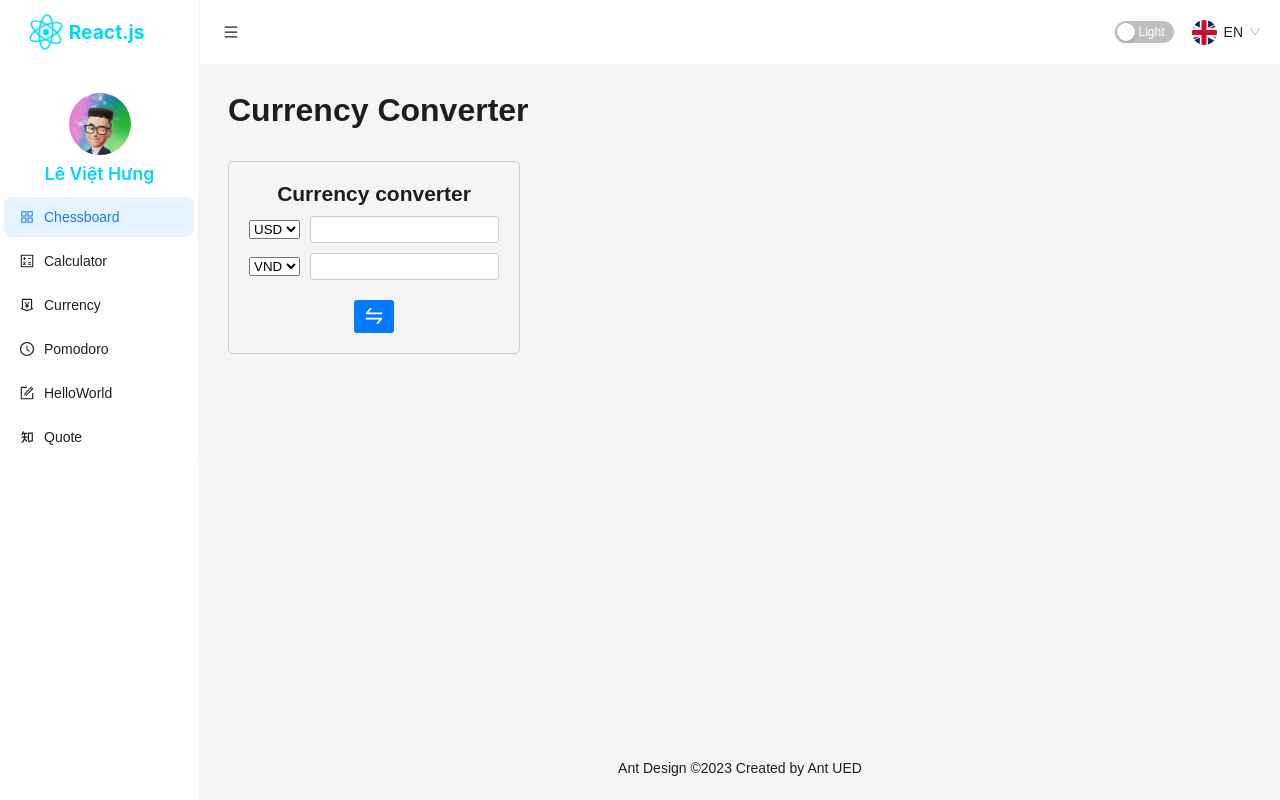
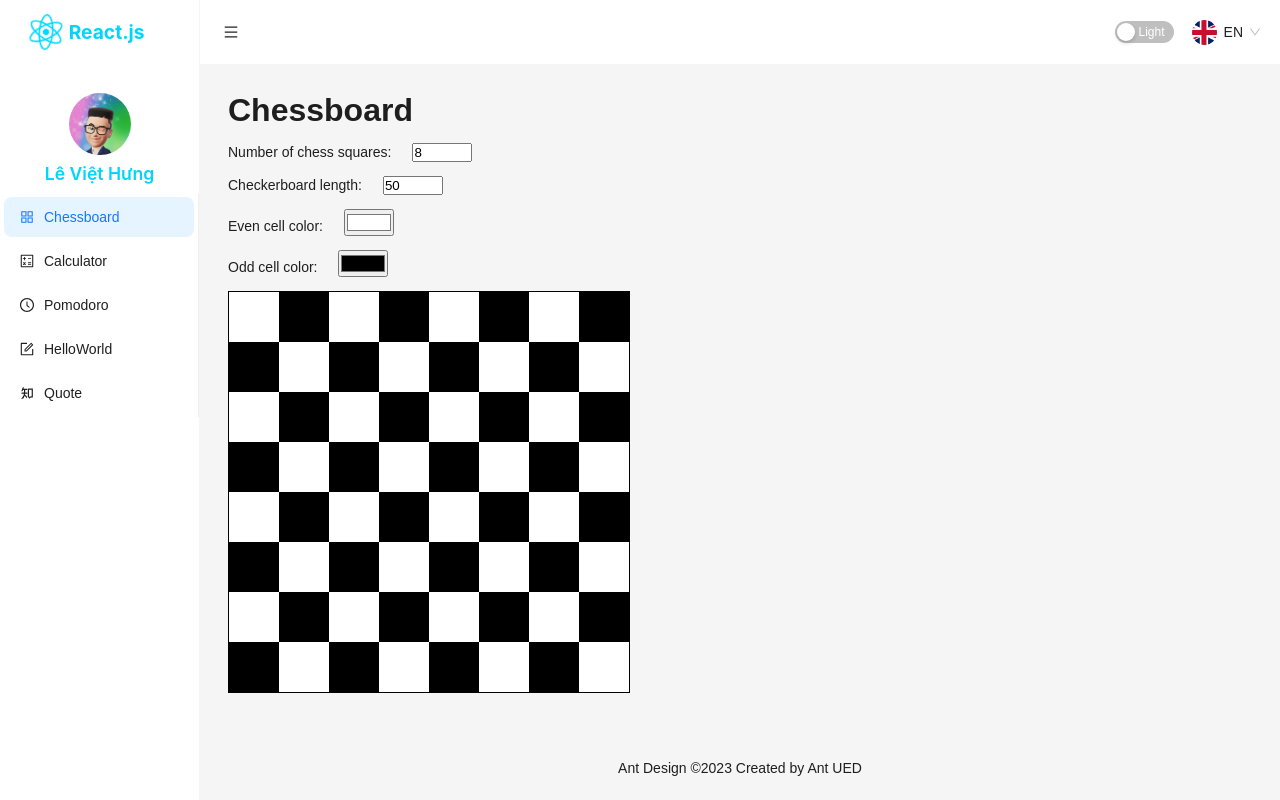
Before and after one commit to hungdz2k1/React.js, a React (Vite) app: page /currency in a window 1280 px wide. Built offline with nearby package versions, Linux system fonts and the light colour scheme.

Commit message:
Update super app

```diff
--- a/src/App.jsx
+++ b/src/App.jsx
@@ -4,7 +4,6 @@ import { BrowserRouter as Router, Switch, Route, Link } from "react-router-dom";
 import {
   AppstoreOutlined,
   CalculatorOutlined,
-  MoneyCollectOutlined,
   FormOutlined,
   MenuOutlined,
   ClockCircleOutlined,
@@ -12,7 +11,6 @@ import {
 } from "@ant-design/icons";
 import Pomodoro from "./Components/Pomodoro/pomodoro";
 import Caculator from "./Components/Caculator/caculator";
-import CurrencyConverter from "./Components/Currency/currency";
 import HelloWorld from "./Components/HelloWorld/helloworld";
 import ChessBoard from "./Components/ChessBoard/chessboard";
 import Quote from "./Components/Quote/quote";
@@ -74,21 +72,16 @@ function App() {
               },
               {
                 key: "3",
-                icon: <MoneyCollectOutlined />,
-                label: <Link to={"/currency"}>{t("menu.currency")}</Link>,
-              },
-              {
-                key: "4",
                 icon: <ClockCircleOutlined />,
                 label: <Link to={"/pomodoro"}>{t("menu.pomodoro")}</Link>,
               },
               {
-                key: " 5",
+                key: " 4",
                 icon: <FormOutlined />,
                 label: <Link to={"/helloworld"}>{t("menu.helloworld")}</Link>,
               },
               {
-                key: " 6",
+                key: " 5",
                 icon: <ZhihuOutlined />,
                 label: <Link to={"/quote"}>{t("menu.quote")}</Link>,
               },
@@ -118,9 +111,6 @@ function App() {
                   <Route path="/caculator">
                     <Caculator />
                   </Route>
-                  <Route path="/currency">
-                    <CurrencyConverter />
-                  </Route>
                   <Route path="/pomodoro">
                     <Pomodoro />
                   </Route>
--- a/src/Components/Currency/currency.css
+++ /dev/null
@@ -1,49 +0,0 @@
-.currency-converter label input {
-  width: 100%;
-  box-sizing: border-box;
-}
-
-.currency-converter {
-  display: flex;
-  flex-direction: column;
-  align-items: center;
-  padding: 20px;
-  border: 1px solid #ccc;
-  border-radius: 5px;
-  width: max-content;
-}
-
-.currency-converter label {
-  display: flex;
-  align-items: center;
-  margin: 10px 0;
-  width: 100%;
-}
-
-.currency-converter label input {
-  margin-left: 10px;
-  padding: 5px;
-  border: 1px solid #ccc;
-  border-radius: 3px;
-  width: 100%;
-  box-sizing: border-box;
-}
-
-.currency-converter button {
-  margin-top: 10px;
-  padding: 5px 10px;
-  background-color: #007bff;
-  color: #fff;
-  border: none;
-  border-radius: 3px;
-  cursor: pointer;
-}
-
-.currency-converter button:hover {
-  background-color: #0062cc;
-}
-
-input {
-  background-color: white;
-  color: black;
-}
--- a/src/Components/Currency/currency.jsx
+++ /dev/null
@@ -1,67 +0,0 @@
-import { SwapOutlined } from "@ant-design/icons";
-import { useState } from "react";
-import "./currency.css";
-import { useTranslation } from "react-i18next";
-
-const CurrencyConverter = () => {
-  const { t } = useTranslation();
-  const [usdValue, setUsdValue] = useState("");
-  const [vndValue, setVndValue] = useState("");
-  const [isUsdToVnd, setIsUsdToVnd] = useState(true);
-
-  const handleUsdChange = (event) => {
-    const value = event.target.value;
-    setUsdValue(value);
-    setVndValue(value * 23000);
-  };
-
-  const handleVndChange = (event) => {
-    const value = event.target.value;
-    setUsdValue(value / 23000);
-    setVndValue(value);
-  };
-
-  const handleToggle = () => {
-    setIsUsdToVnd(!isUsdToVnd);
-  };
-
-  return (
-    <>
-    <h1 style={{fontSize: '2rem', textAlign: 'left', marginBottom: '1em'}}>Currency Converter</h1>
-    <div className="currency-converter">
-      <h2>{t("currency.title")}</h2>
-      <div className="input-group">
-        <label>
-          <select value={isUsdToVnd ? "USD" : "VND"} onChange={(e) => setIsUsdToVnd(e.target.value === "USD")}>
-            <option value="USD">USD</option>
-            <option value="VND">VND</option>
-          </select>
-          <input
-            type="number"
-            min="0"
-            value={isUsdToVnd ? usdValue : vndValue}
-            onChange={isUsdToVnd ? handleUsdChange : handleVndChange}
-          />
-        </label>
-        <label>
-          <select value={isUsdToVnd ? "VND" : "USD"} onChange={(e) => setIsUsdToVnd(e.target.value === "USD")}>
-            <option value="VND">VND</option>
-            <option value="USD">USD</option>
-          </select>
-          <input
-            type="number"
-            min="0"
-            value={isUsdToVnd ? vndValue : usdValue}
-            onChange={isUsdToVnd ? handleVndChange : handleUsdChange}
-          />
-        </label>
-      </div>
-      <button onClick={handleToggle}>
-        <SwapOutlined />
-      </button>
-    </div>
-    </>
-  );
-};
-
-export default CurrencyConverter;
```
